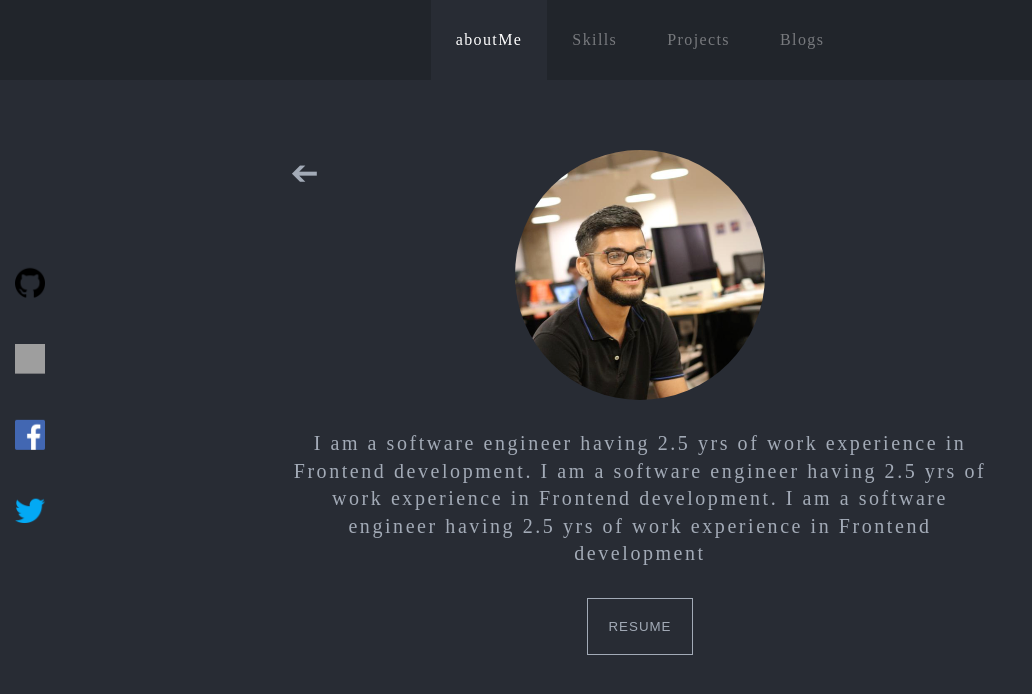
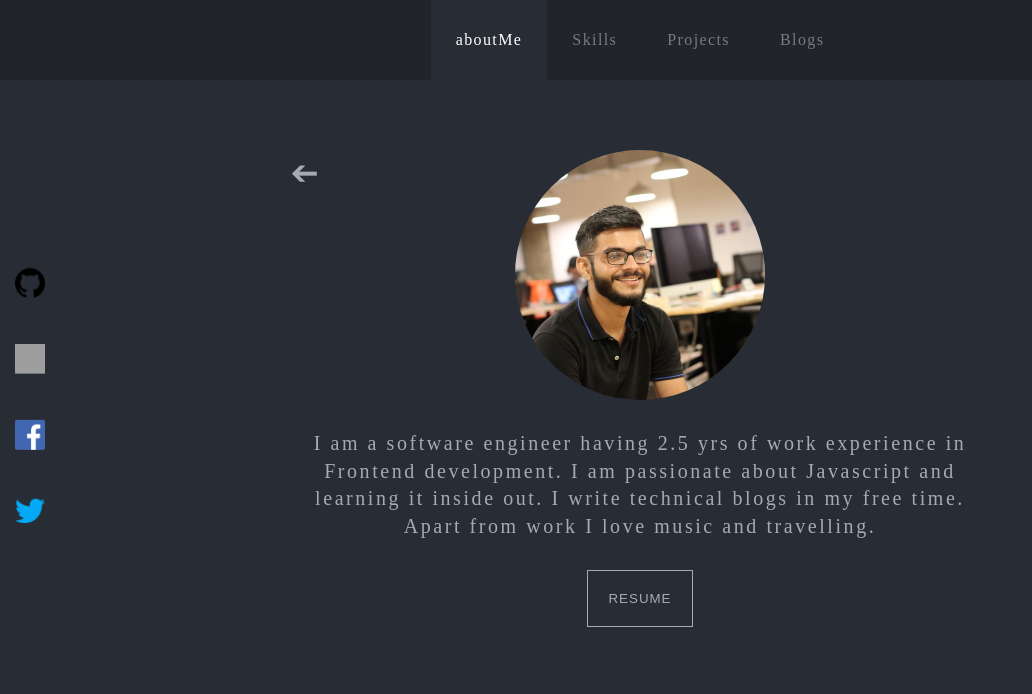
Before and after one commit to pulkitnagpal/my-portfolio, a Next.js app: page / in a window 1280 px wide. Both pictures are taken after a click on the button "TAP TO KNOW MORE". Shown: the top 694 px of the page, without its empty margins (0-1032 px from the left). Built offline with nearby package versions, Linux system fonts and the light colour scheme; grey boxes are pictures that could not be loaded; a web font is replaced by a local one.

Commit message:
edited description

```diff
--- a/pages/index.js
+++ b/pages/index.js
@@ -40,9 +40,7 @@ const AboutMe = () => {
           </div>
           <p>
             I am a software engineer having 2.5 yrs of work experience in
-            Frontend development. I am a software engineer having 2.5 yrs of
-            work experience in Frontend development. I am a software engineer
-            having 2.5 yrs of work experience in Frontend development
+            Frontend development. I am passionate about Javascript and learning it inside out. I write technical blogs in my free time. Apart from work I love music and travelling.
           </p>
           <div className="detail__cta">
             {/* <button className="btn-cta" onClick={() => setShowDetails(false)}>BACK</button> */}
```
